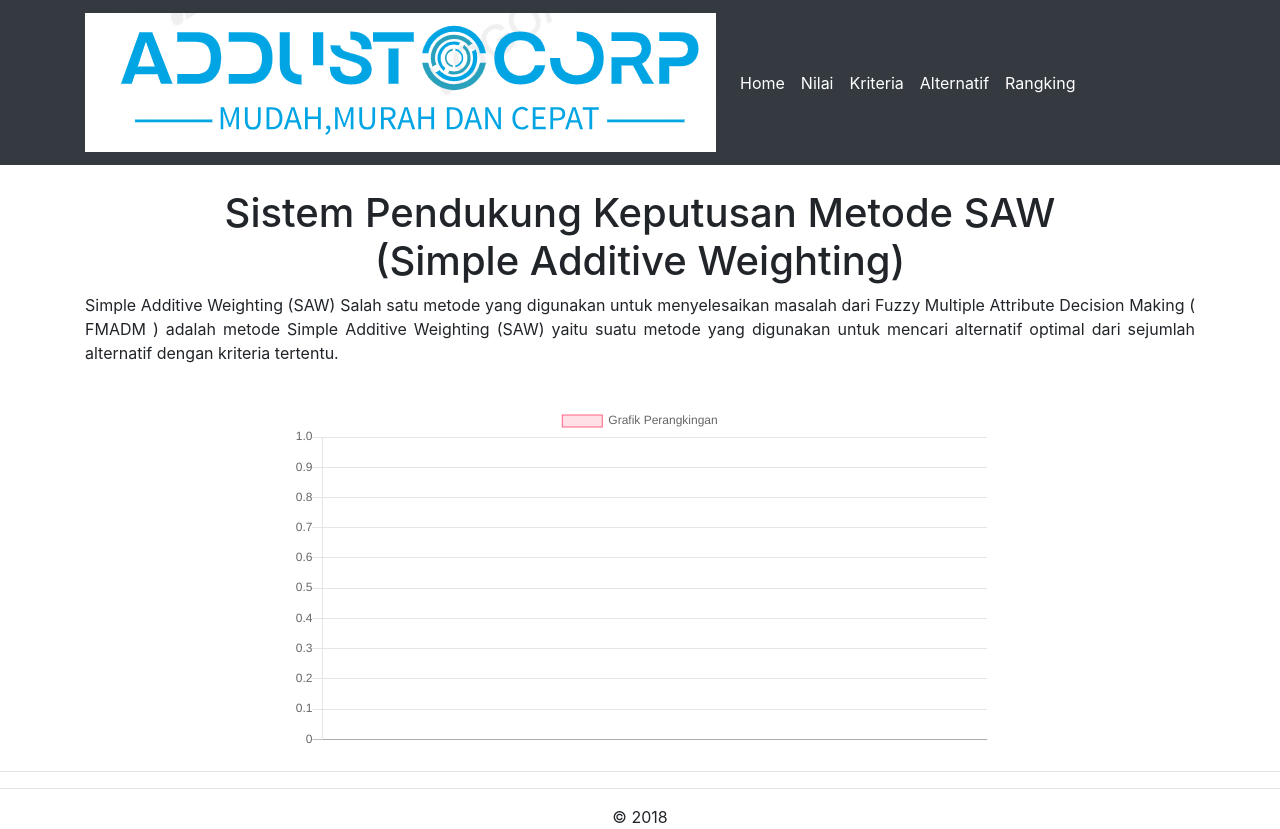
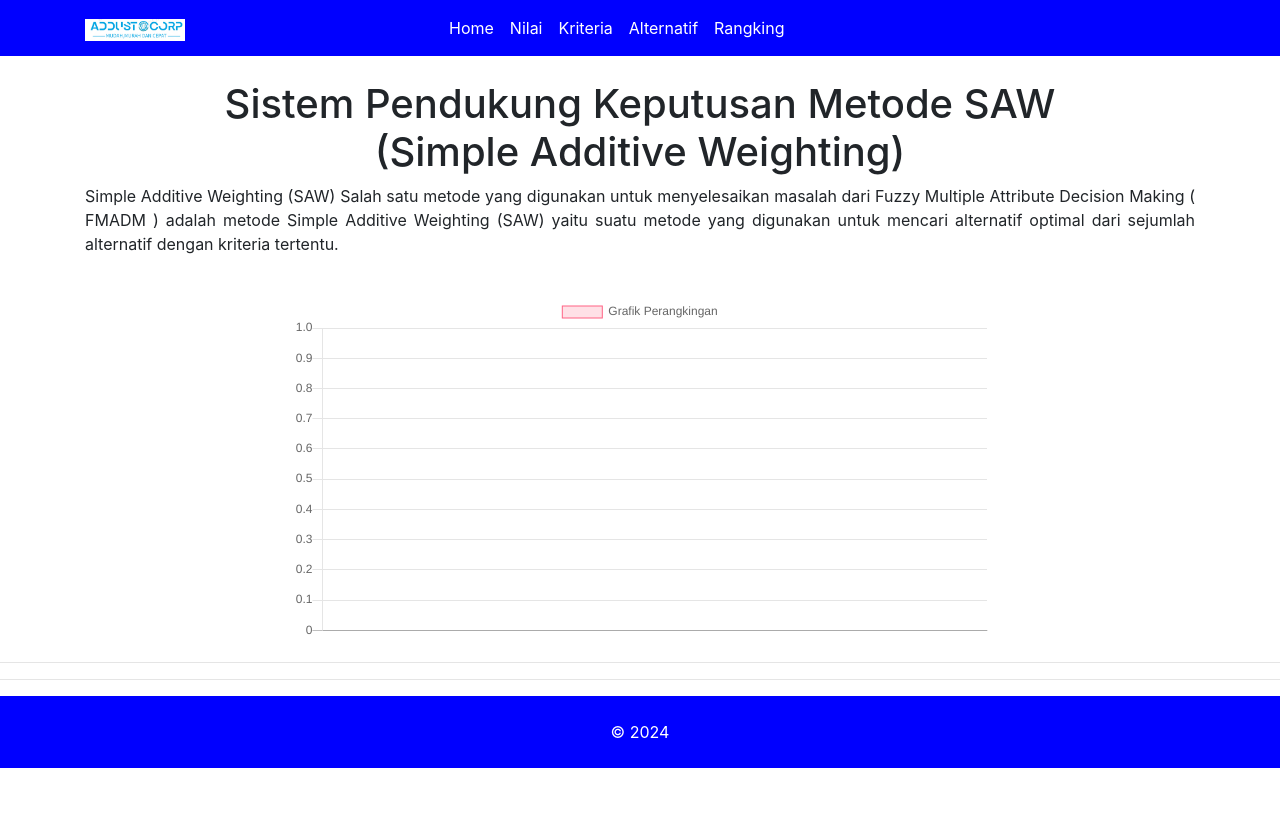
Before and after one commit to andikafahrezzi/dss-saw, a PHP site: page /index.php in a window 1280 px wide. After the commit the page ends 768 px from the top, so only its background shows below. Run offline with PHP 8.4, Linux system fonts and the light colour scheme; data that the repository does not hold is empty; some libraries are stand-ins or nearby versions.

Commit message:
style: change footer and navbar background color

```diff
--- a/assets/css/custom.css
+++ b/assets/css/custom.css
@@ -0,0 +1,15 @@
+.logo{
+    width: 100px;
+}
+
+.navbar {
+    background: blue;
+}
+footer {
+    background: blue;
+    color: white;
+    padding: 1.5rem;
+}
+#navbarSupportedContent{
+ margin-left: 15rem;
+}
--- a/footer.php
+++ b/footer.php
@@ -1,7 +1,7 @@
 
 <hr>
 <hr>
-<footer class="text-center">&copy; 2018</footer>
+<footer class="text-center">&copy; 2024</footer>
 
     <script type="text/javascript" src="assets/js/jquery-3.3.1.min.js"></script>
     <script type="text/javascript" src="assets/js/bootstrap.min.js"></script>
--- a/header.php
+++ b/header.php
@@ -4,12 +4,13 @@
 	<title>SAW</title>
   <link rel="stylesheet" href="assets/css/bootstrap.css">
 	<link rel="stylesheet" href="assets/css/bootstrap.min.css">
+	<link rel="stylesheet" href="assets/css/custom.css">
   <link rel="stylesheet" href="assets/css/dataTables.bootstrap4.min.css">
   <link rel="stylesheet" href="assets/css/font-awesome/css/fontawesome-all.css">
 </head>
 <body>
 
-<nav class="navbar navbar-expand-lg navbar-dark bg-dark">
+<nav class="navbar navbar-expand-lg">
   <div class="container">
   <a class="navbar-brand" href="index.php"><img src="assets/image/logo.png" alt="" class="logo"></a>
   <button class="navbar-toggler" type="button" data-toggle="collapse" data-target="#navbarSupportedContent" aria-controls="navbarSupportedContent" aria-expanded="false" aria-label="Toggle navigation">
```
